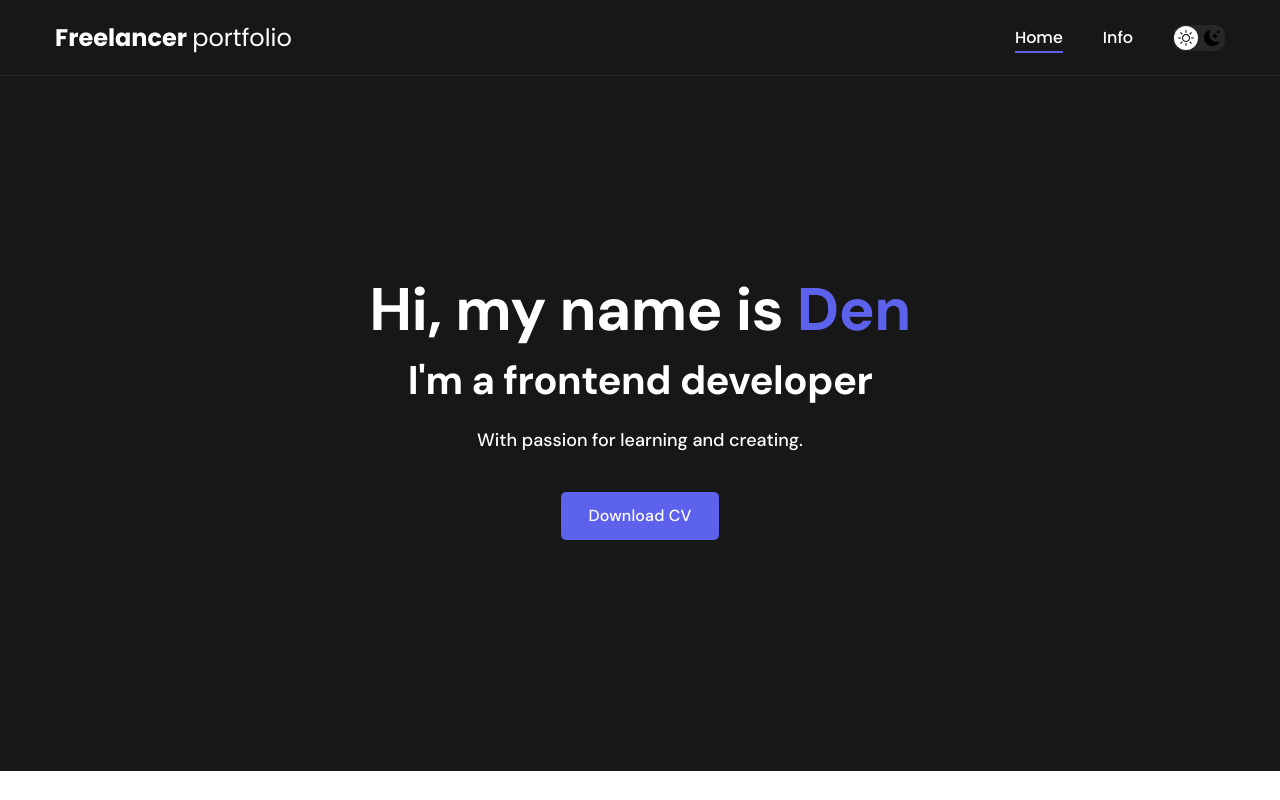
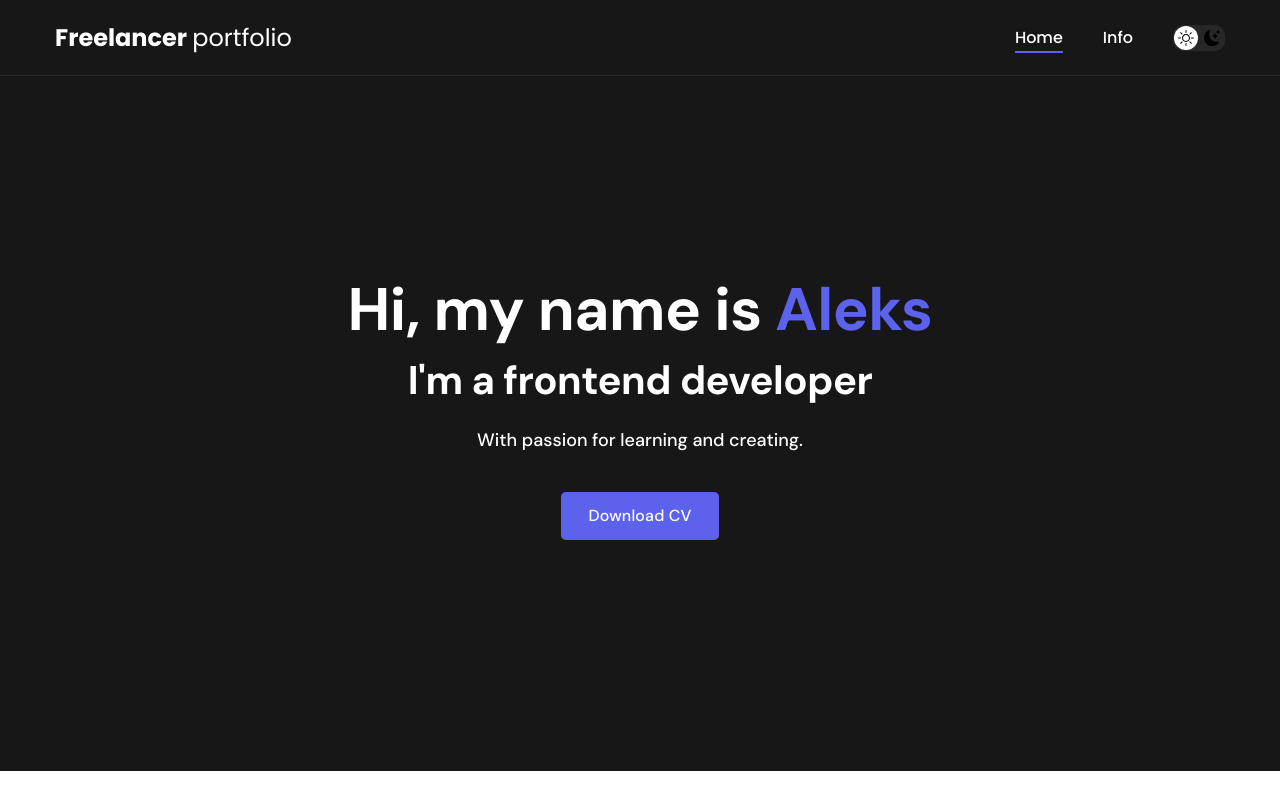
Before and after one commit to AlenVik/FromWeb, a plain HTML site: page index.html in a window 1280 px wide. Shown: the top 800 px of the page. Drawn offline with Linux system fonts and the light colour scheme.

Commit message:
Update index.html

```diff
--- a/index.html
+++ b/index.html
@@ -71,7 +71,7 @@
     <div class="container">
       <div class="header__wrapper">
         <h1 class="header__content-title">
-          <strong>Hi, my name is <em>Den</em></strong> <br>
+          <strong>Hi, my name is <em>Aleks</em></strong> <br>
           I'm a frontend developer
         </h1>
         <p class="header__content-text">
```
